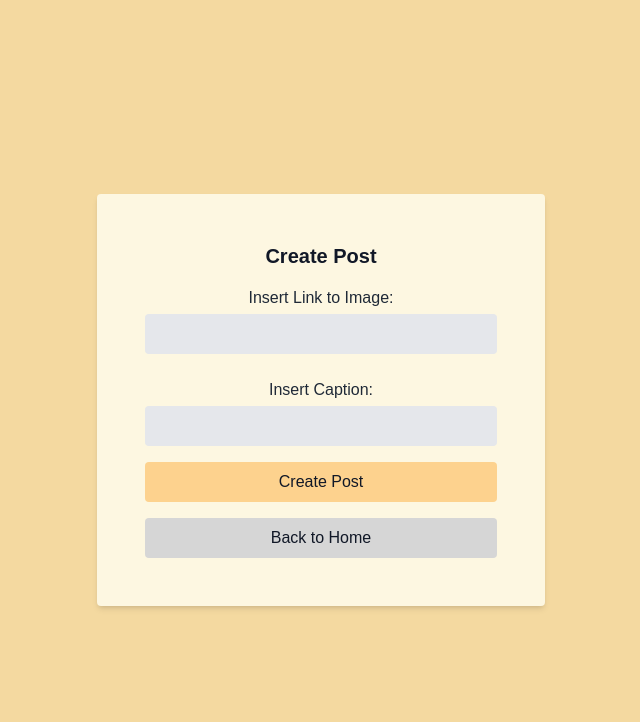
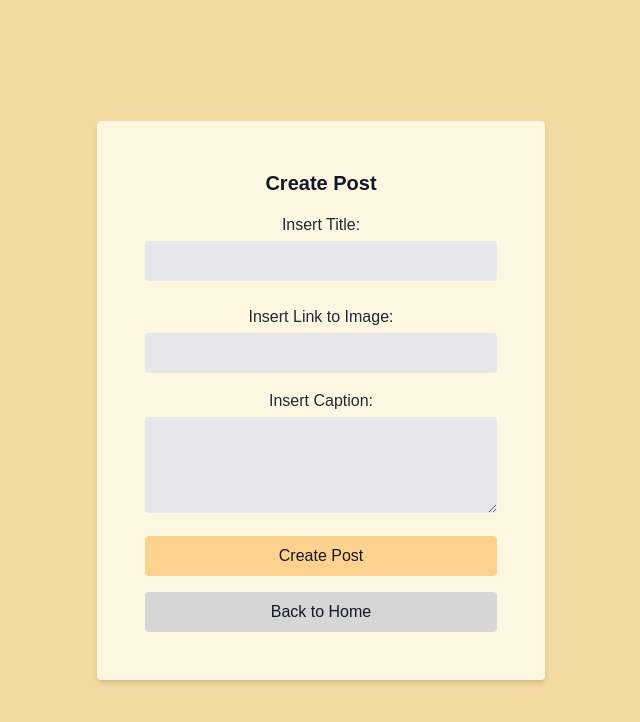
Before and after one commit to mykalbayouk/birbo, a Next.js app: page /create in a window 1280 px wide. Shown: the top 722 px of the page, without its empty margins (319-959 px from the left). Built offline with nearby package versions, Linux system fonts and the light colour scheme.

Commit message:
added title to create form

```diff
--- a/src/app/create/page.tsx
+++ b/src/app/create/page.tsx
@@ -6,13 +6,14 @@ import { useState } from "react";
 export default function Create() {
     const router = useRouter();
 
+    const [title, setTitle] = useState("");
     const [imgLink, setImgLink] = useState("");
     const [caption, setCaption] = useState("");
 
     const handleCreate = (e: React.FormEvent) => {
         e.preventDefault();
-        const formData = { imgLink, caption };
-        if (imgLink === "" || caption === "") {
+        const formData = { title, imgLink, caption };
+        if (title === "" || imgLink === "" || caption === "") {
             alert("Please fill out all fields");
             return;
         }
@@ -29,6 +30,11 @@ export default function Create() {
             <div className="bg-[#fdf7e1] p-12 rounded shadow-md max-w-md w-full">
                 <h2 className="text-xl font-semibold mb-4 text-center text-gray-900">Create Post</h2>
                 <form onSubmit={handleCreate} className="flex flex-col space-y-4">
+                    <label htmlFor="title" className="block mb-2 text-gray-800 text-center">
+                        Insert Title:
+                        <input onChange={(e) => setTitle(e.target.value)}
+                            type="text" className="w-full mt-1 p-2 rounded bg-gray-200" />
+                    </label>
                     <label htmlFor="imgLink" className="block mb-2 text-gray-800 text-center">
                         Insert Link to Image:
                         <input onChange={(e) => setImgLink(e.target.value)}
@@ -36,8 +42,8 @@ export default function Create() {
                     </label>
                     <label htmlFor="caption" className="block mb-4 text-gray-800 text-center">
                         Insert Caption:
-                        <input onChange={(e) => setCaption(e.target.value)}
-                            type="text" className="w-full mt-1 p-2 rounded bg-gray-200" />
+                        <textarea onChange={(e) => setCaption(e.target.value)}
+                            className="w-full mt-1 p-2 rounded bg-gray-200 h-24" />
                     </label>
                     <button type="submit" className="w-full bg-[#fdd28e] py-2 rounded mt-4 text-gray-900">Create Post</button>
                 </form>
```
